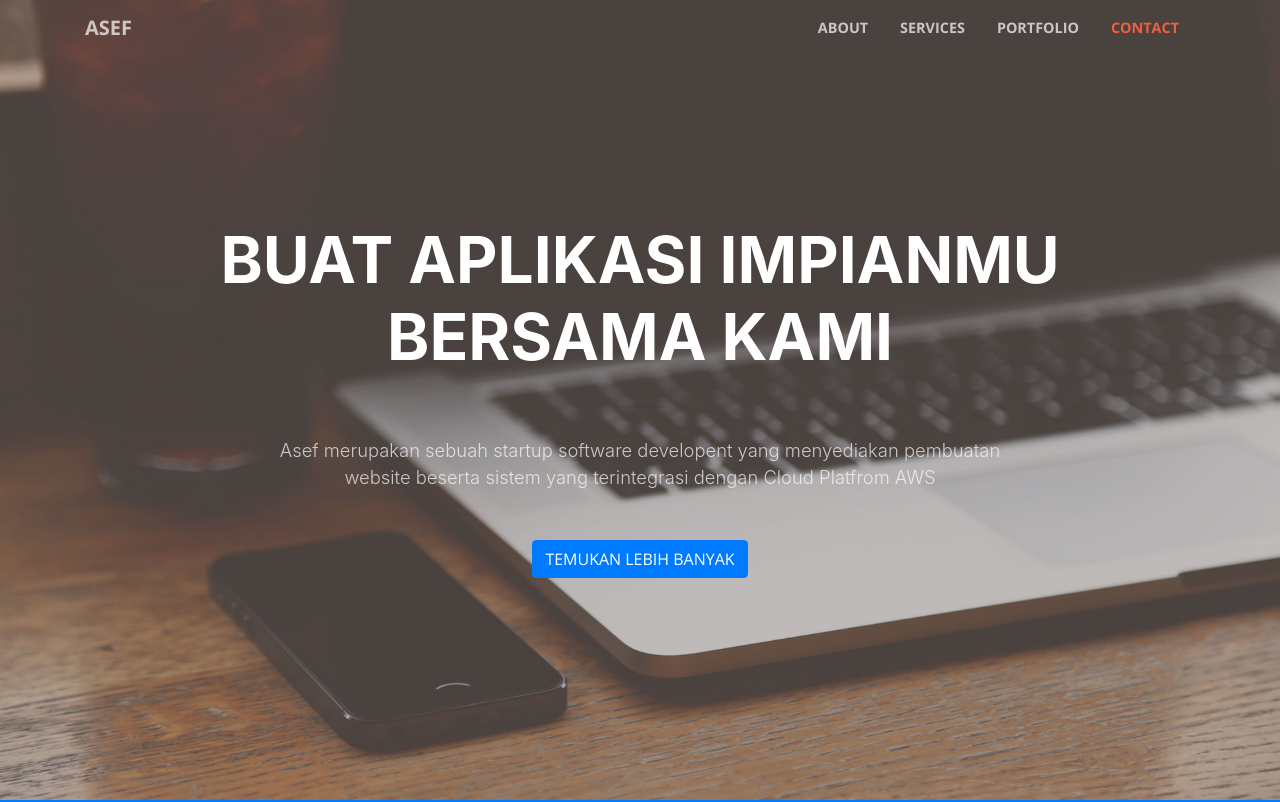
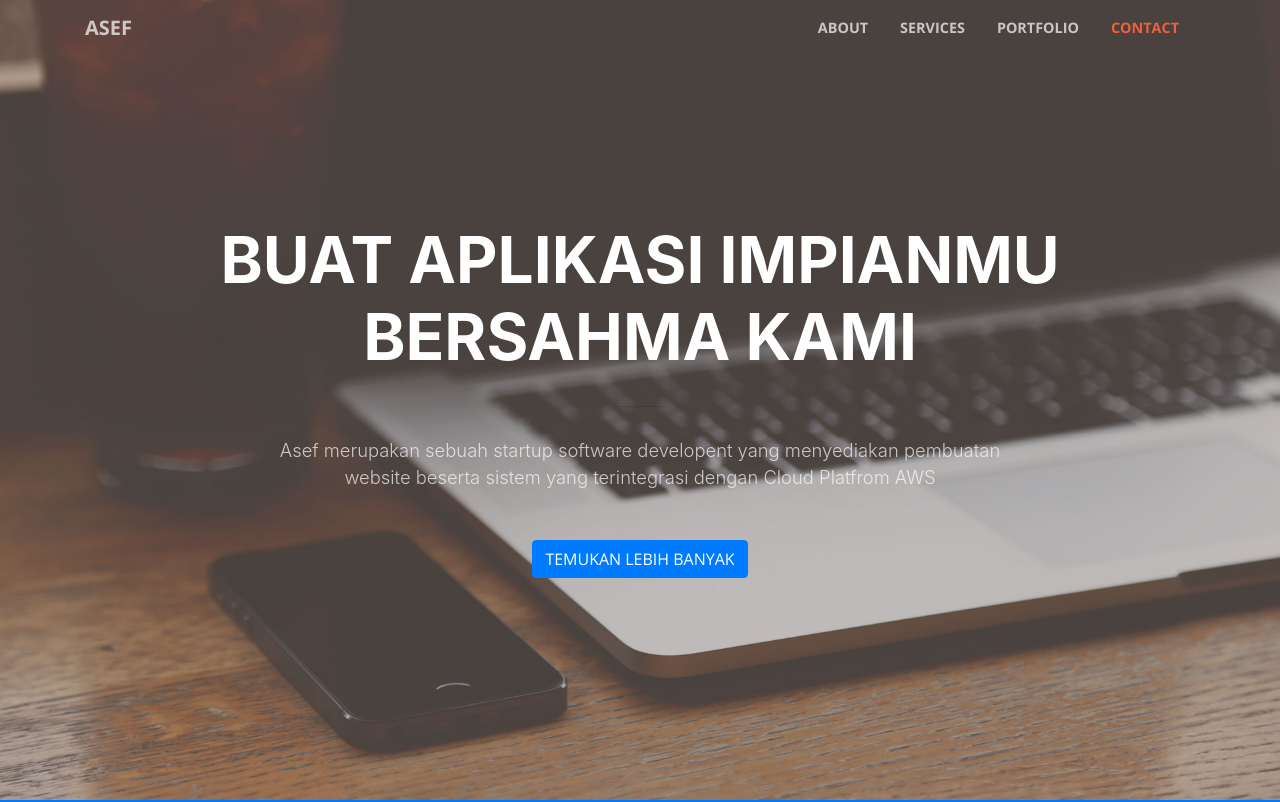
Before and after one commit to asefamarudin/landing-page, a website with bundled scripts: page index.html in a window 1280 px wide. Shown: the top 802 px of the page. Built offline with nearby package versions, Linux system fonts and the light colour scheme.

Commit message:
Update index.html

```diff
--- a/index.html
+++ b/index.html
@@ -59,7 +59,7 @@
       <div class="row">
         <div class="col-lg-10 mx-auto">
           <h1 class="text-uppercase">
-            <strong>Buat Aplikasi Impianmu bersama kami</strong>
+            <strong>Buat Aplikasi Impianmu bersahma kami</strong>
           </h1>
           <hr>
         </div>
```
